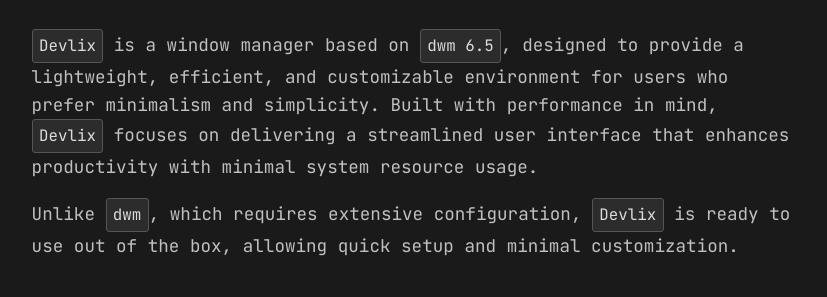
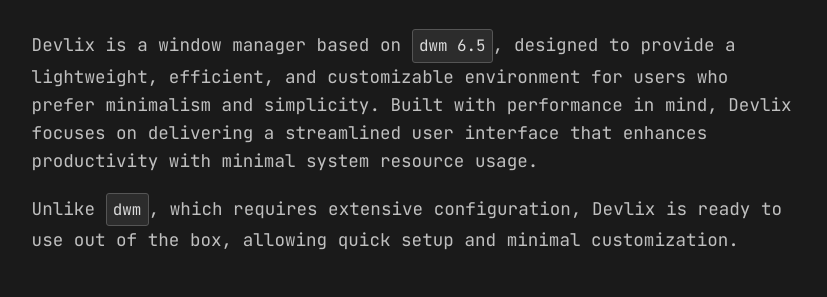
Before and after one commit to Mohamed1242012/devlix-website, a plain HTML site: page index.html in a window 1280 px wide. Shown: the part 503-800 px from the top of the page, without its empty margins (226-1053 px from the left). Drawn offline with Linux system fonts and the light colour scheme.

Commit message:
edit index.html

```diff
--- a/index.html
+++ b/index.html
@@ -22,8 +22,8 @@
 
     <section id="about">
         <h2>What is Devlix?</h2>
-        <p><code>Devlix</code> is a window manager based on <code>dwm 6.5</code>, designed to provide a lightweight, efficient, and customizable environment for users who prefer minimalism and simplicity. Built with performance in mind, <code>Devlix</code> focuses on delivering a streamlined user interface that enhances productivity with minimal system resource usage.</p>
-        <p>Unlike <code>dwm</code>, which requires extensive configuration, <code>Devlix</code> is ready to use out of the box, allowing quick setup and minimal customization.</p>
+        <p>Devlix is a window manager based on <code>dwm 6.5</code>, designed to provide a lightweight, efficient, and customizable environment for users who prefer minimalism and simplicity. Built with performance in mind, Devlix focuses on delivering a streamlined user interface that enhances productivity with minimal system resource usage.</p>
+        <p>Unlike <code>dwm</code>, which requires extensive configuration, Devlix is ready to use out of the box, allowing quick setup and minimal customization.</p>
     </section>
 
     <section id="features">
```
